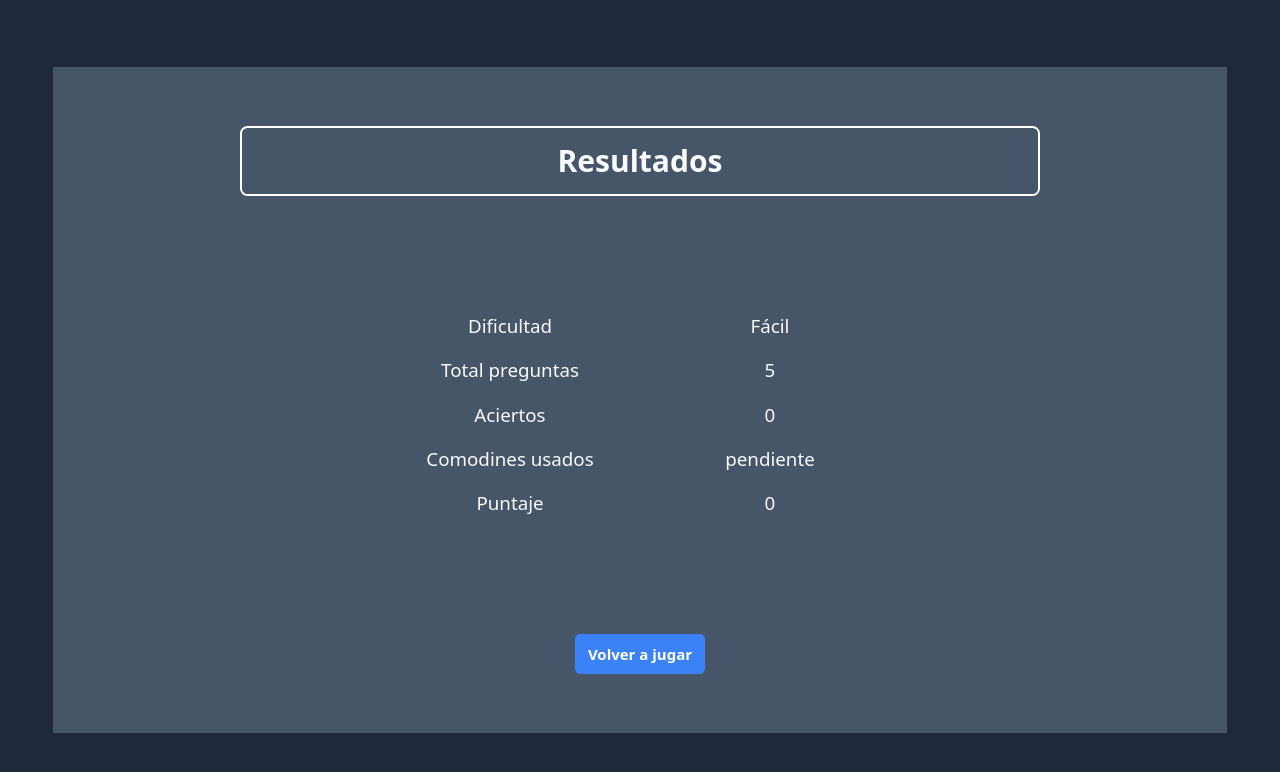
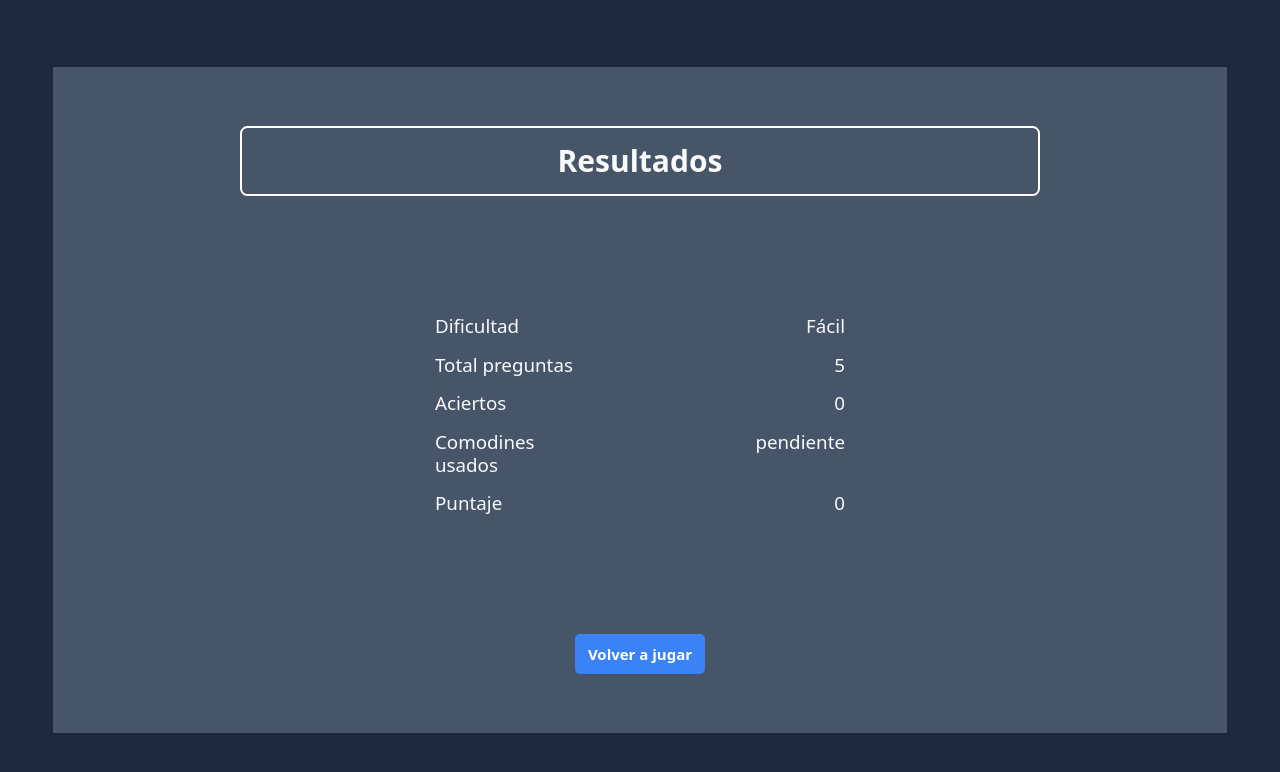
Before and after one commit to Cerezoac94/react-quizGame, a React (Vite) app: page /results in a window 1280 px wide. Shown: the top 772 px of the page. Built offline with nearby package versions, Linux system fonts and the light colour scheme.

Commit message:
fix(styles): Fix-Styles-icons-wildcard-

```diff
--- a/src/modules/game/components/CardQuestion.jsx
+++ b/src/modules/game/components/CardQuestion.jsx
@@ -30,7 +30,7 @@ const CardQuestion = () => {
 			<p className='w-[800px] h-28 flex flex-col border-2 border-white rounded-xl text-3xl font-semibold'>{`Pregunta ${
 				questionNumber + 1
 			}:  ${question}`}</p>
-			<section className='w-[720px] flex flex-wrap justify-center gap-3'>
+			<section className='w-[720px] h-[200px] flex flex-wrap justify-center gap-3'>
 				{options.map((option, i) => (
 					<p
 						className=' w-[330px] h-[85px] text-3xl py-3 px-4 border border-white rounded-xl hover:border-blue-700 hover:border-2'
--- a/src/modules/main/components/dificultyMenu/DifficultyMenu.jsx
+++ b/src/modules/main/components/dificultyMenu/DifficultyMenu.jsx
@@ -5,7 +5,7 @@ import { menuContext } from '../../../../context/MenuContext'
 const DifficultyMenu = () => {
 	const { handleDifficulty } = useContext(menuContext)
 	return (
-		<section className='flex flex-col items-center gap-3 w-[320px]'>
+		<section className='flex flex-col items-center gap-3 w-[320px] h-[200px]'>
 			<h1 className='text-3xl font-semibold'>Selecciona una Dificultad</h1>
 			<section className='flex flex-wrap justify-center gap-3'>
 				<Button f={() => handleDifficulty('Fácil')} text='Fácil' />
--- a/src/modules/main/components/notes/NotesMenu.jsx
+++ b/src/modules/main/components/notes/NotesMenu.jsx
@@ -4,10 +4,22 @@ const NotesMenu = () => {
 			<h1>
 				Tendrás tres comodines por ronda, puedes utilizarlos una vez cada uno
 			</h1>
-			<section className="text-left">
-				<h3>Descarta 2 preguntas incorrectas</h3>
+			<section className="flex flex-col gap-5 text-left">
+				<section className="flex flex-row gap-5">
+				<img src='https://thumbs.dreamstime.com/b/pregunta-y-respuesta-33782900.jpg' alt="Comodin que hace referencia al primer comodin descartar dos respuestas" className="w-[40px] rounded-2xl" />
+				<h3>Descarta 2 respuestas incorrectas</h3>
+				</section>
+				<section className="flex flex-row gap-5">
+				<img src="https://thumbs.dreamstime.com/b/los-segundos-icono-del-cron%C3%B3metro-de-los-minutos-reloj-y-reloj-contador-de-tiempo-s%C3%ADmbolo-de-la-cuenta-descendiente-ui-web-79808311.jpg" alt="Comodin que hace referencia al segundo comodin para aumentar 20 segundos al contador"
+				className="w-[40px] rounded-2xl"/>
 				<h3>Suma 20 segundos al reloj</h3>
+				</section>
+				<section className="flex flex-row gap-5">
+				<img src="https://odontosmartapp.com/wp-content/uploads/2021/08/icono-cambiar-pregunta.png" alt="Comodin que hace referencia al tercer comodin que es cambiar de pregunta"
+				className="w-[40px] rounded-2xl"
+				/>
 				<h3>Cambia la pregunta por otra</h3>
+				</section>
 			</section>
 		</section>
 	)
--- a/src/modules/main/components/totalQuestionMenu/TotalQuestionMenu.jsx
+++ b/src/modules/main/components/totalQuestionMenu/TotalQuestionMenu.jsx
@@ -4,7 +4,7 @@ import { menuContext } from '../../../../context/MenuContext'
 const TotalQuestionMenu = () => {
 	const { handleTotalQuestions } = useContext(menuContext)
 	return (
-		<section className='flex flex-col items-center gap-3 w-[320px]'>
+		<section className='flex flex-col items-center gap-3 w-[320px] h-[200px]'>
 			<h2 className='text-3xl font-semibold'>
 				Selecciona la cantidad de preguntas
 			</h2>
--- a/src/modules/results/ResultsContainer.jsx
+++ b/src/modules/results/ResultsContainer.jsx
@@ -24,24 +24,24 @@ const ResultsContainer = () => {
 			<table className="flex flex-col  justify-center w-[520px] h-[200px] text-3xl gap-5">
 				<tbody className='h-full flex flex-col align-center justify-between'>
 					<tr className='flex flex-row justify-around '>
-						<td className='w-[250px]'>Dificultad</td>
-						<td className='w-[250px]'>{difficulty}</td>
+						<td className='w-[150px] text-left'>Dificultad</td>
+						<td className='w-[150px] text-right'>{difficulty}</td>
 					</tr>
 					<tr className='flex flex-row justify-around'>
-						<td className='w-[250px]'>Total preguntas</td>
-						<td className='w-[250px]'>{totalQuestions}</td>
+						<td className='w-[150px] text-left'>Total preguntas</td>
+						<td className='w-[150px] text-right'>{totalQuestions}</td>
 					</tr>
 					<tr className='flex flex-row justify-around'>
-						<td className='w-[250px]'>Aciertos</td>
-						<td className='w-[250px]'>{hits}</td>
+						<td className='w-[150px] text-left'>Aciertos</td>
+						<td className='w-[150px] text-right'>{hits}</td>
 					</tr>
 					<tr className='flex flex-row justify-around'>
-						<td className='w-[250px]'>Comodines usados</td>
-						<td className='w-[250px]'>pendiente</td>
+						<td className='w-[150px] text-left'>Comodines usados</td>
+						<td className='w-[150px] text-right'>pendiente</td>
 					</tr>
 					<tr className='flex flex-row justify-around text-center'>
-						<td className='w-[250px]'>Puntaje</td>
-						<td className='w-[250px]'>{Math.trunc((hits / totalQuestions) * 100)}</td>
+						<td className='w-[150px] text-left'>Puntaje</td>
+						<td className='w-[150px] text-right'>{Math.trunc((hits / totalQuestions) * 100)}</td>
 					</tr>
 				</tbody>
 			</table>
```
